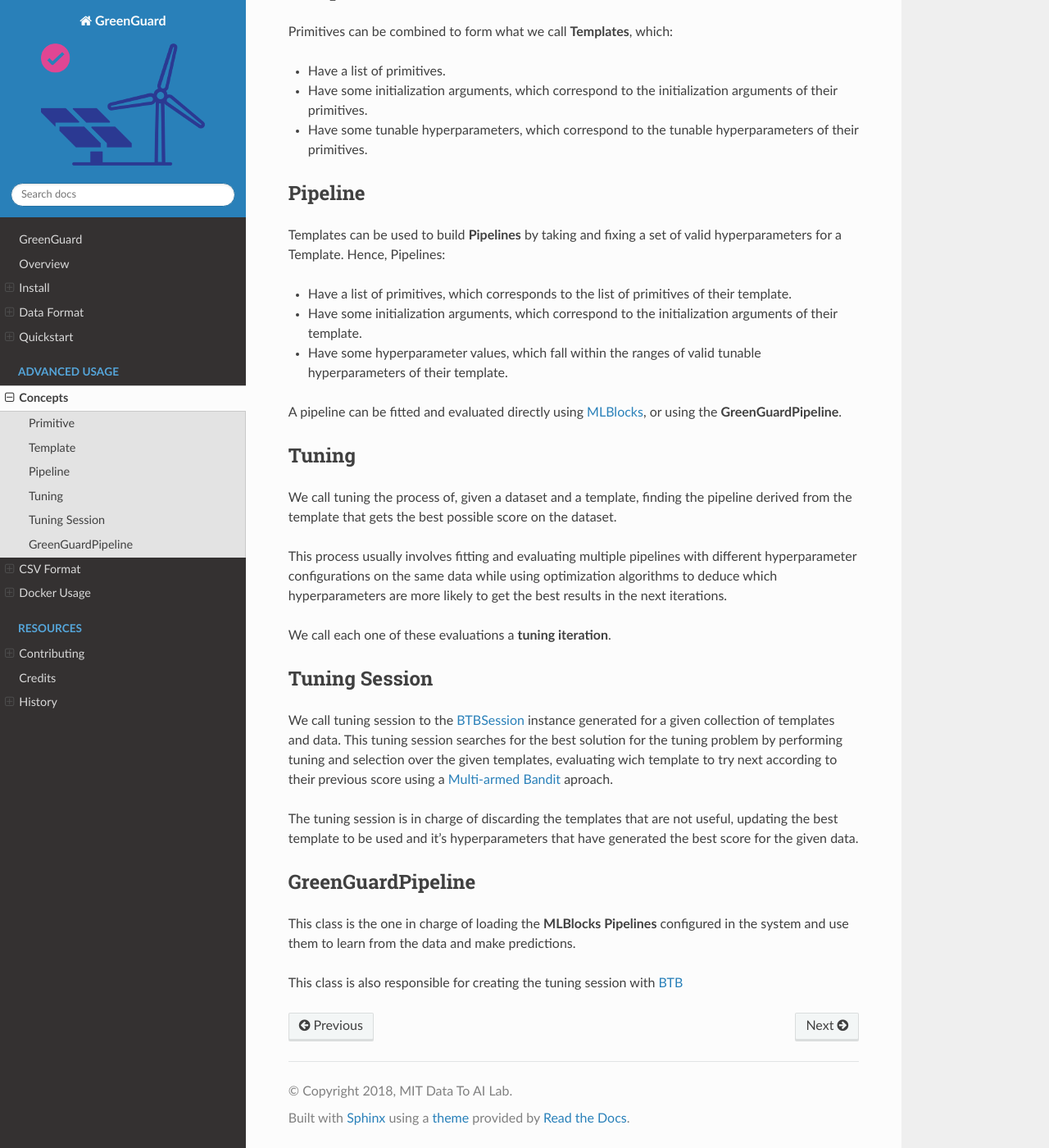
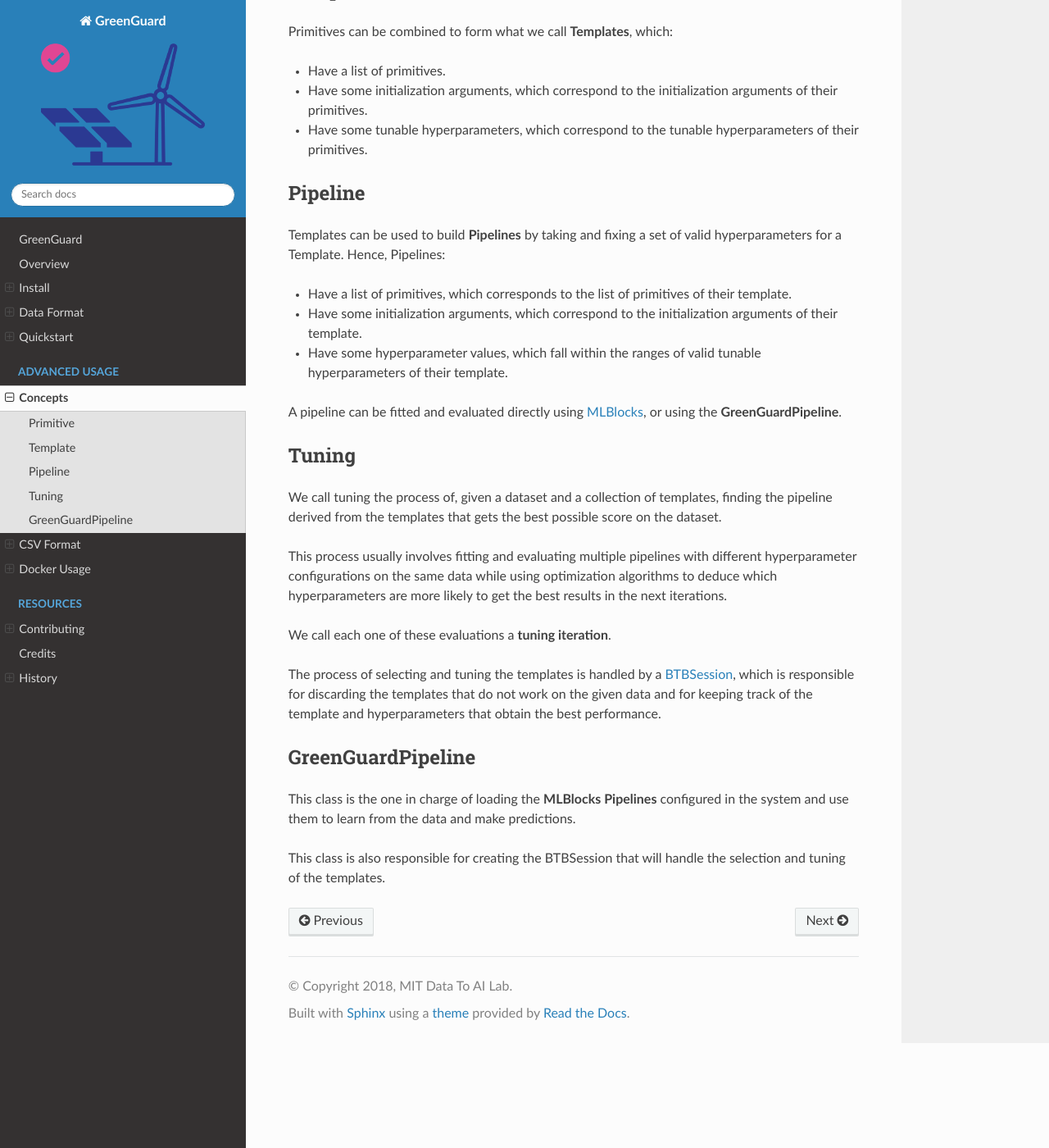
Before and after one commit to sintel-dev/Draco, a Sphinx documentation site: the page built from docs/advanced_usage/concepts.md, in a window 1280 px wide and 1400 px high, scrolled down 462 px. Shown: the whole window at 82% size. Built offline with Sphinx 7.4.7 and the Read the Docs theme 2.0.0, drawn with Linux system fonts in a browser that asks for light colours; pages that are not in the unit, such as notebooks, are missing from menus.

Commit message:
Improve phrasing

```diff
--- a/docs/advanced_usage/concepts.md
+++ b/docs/advanced_usage/concepts.md
@@ -38,8 +38,8 @@
 
 ## Tuning
 
-We call tuning the process of, given a dataset and a template, finding the pipeline derived from
-the template that gets the best possible score on the dataset.
+We call tuning the process of, given a dataset and a collection of templates, finding the pipeline
+derived from the templates that gets the best possible score on the dataset.
 
 This process usually involves fitting and evaluating multiple pipelines with different
 hyperparameter configurations on the same data while using optimization algorithms to deduce
@@ -47,23 +47,15 @@
 
 We call each one of these evaluations a **tuning iteration**.
 
-## Tuning Session
-
-We call tuning session to the [BTBSession](
-https://hdi-project.github.io/BTB/tutorials/03_Session.html) instance generated for a given
-collection of templates and data. This tuning session searches for the best solution for the
-tuning problem by performing tuning and selection over the given templates, evaluating wich
-template to try next according to their previous score using a [Multi-armed Bandit](
-https://en.wikipedia.org/wiki/Multi-armed_bandit) aproach.
-
-The tuning session is in charge of discarding the templates that are not useful, updating the
-best template to be used and it's hyperparameters that have generated the best score for the
-given data.
+The process of selecting and tuning the templates is handled by a [BTBSession](
+https://hdi-project.github.io/BTB/tutorials/03_Session.html), which is responsible for
+discarding the templates that do not work on the given data and for keeping
+track of the template and hyperparameters that obtain the best performance.
 
 ## GreenGuardPipeline
 
 This class is the one in charge of loading the **MLBlocks Pipelines** configured in the
 system and use them to learn from the data and make predictions.
 
-This class is also responsible for creating the tuning session with [BTB](
-https://hdi-project.github.io/BTB/)
+This class is also responsible for creating the BTBSession that will handle the
+selection and tuning of the templates.
```
